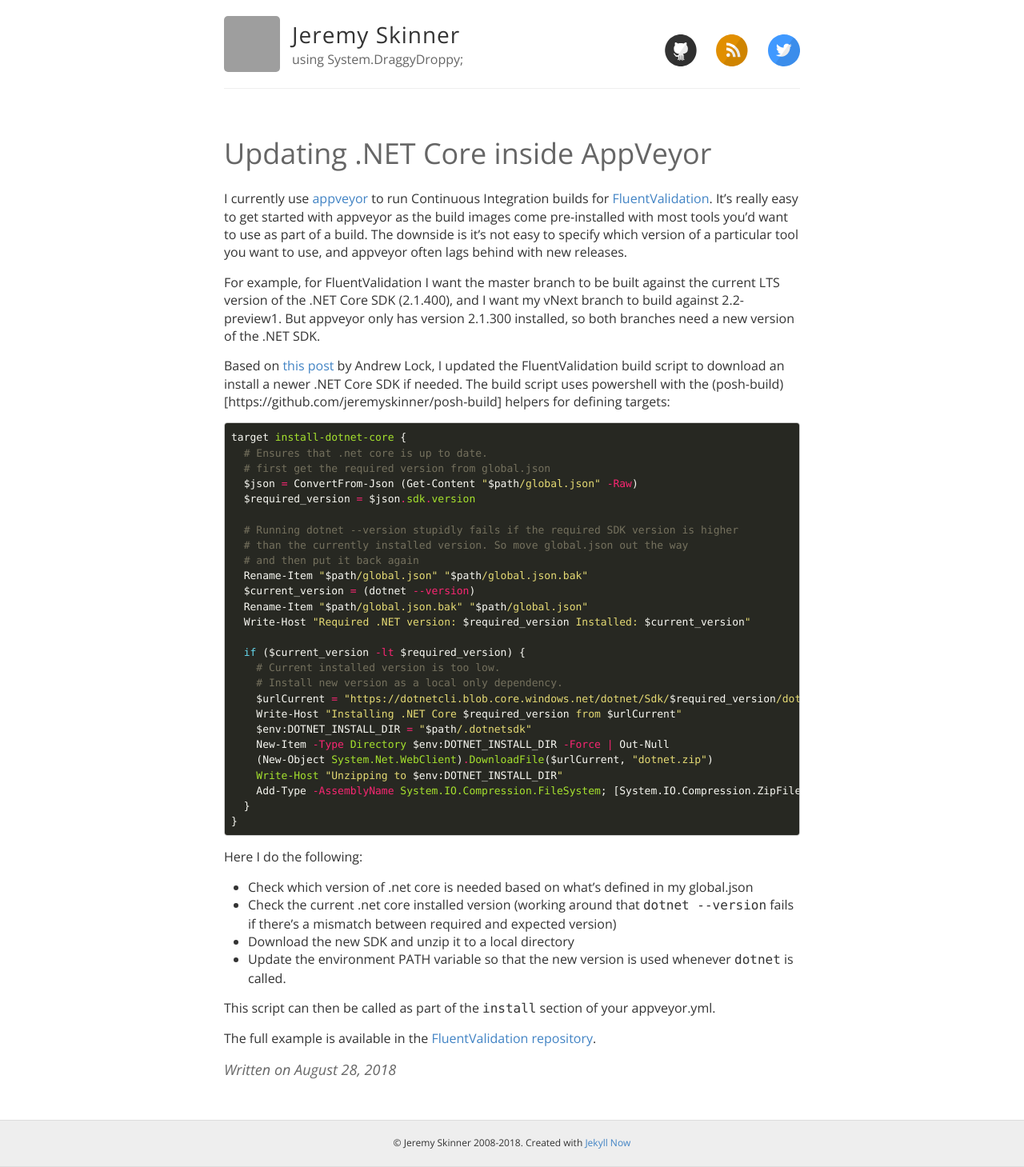
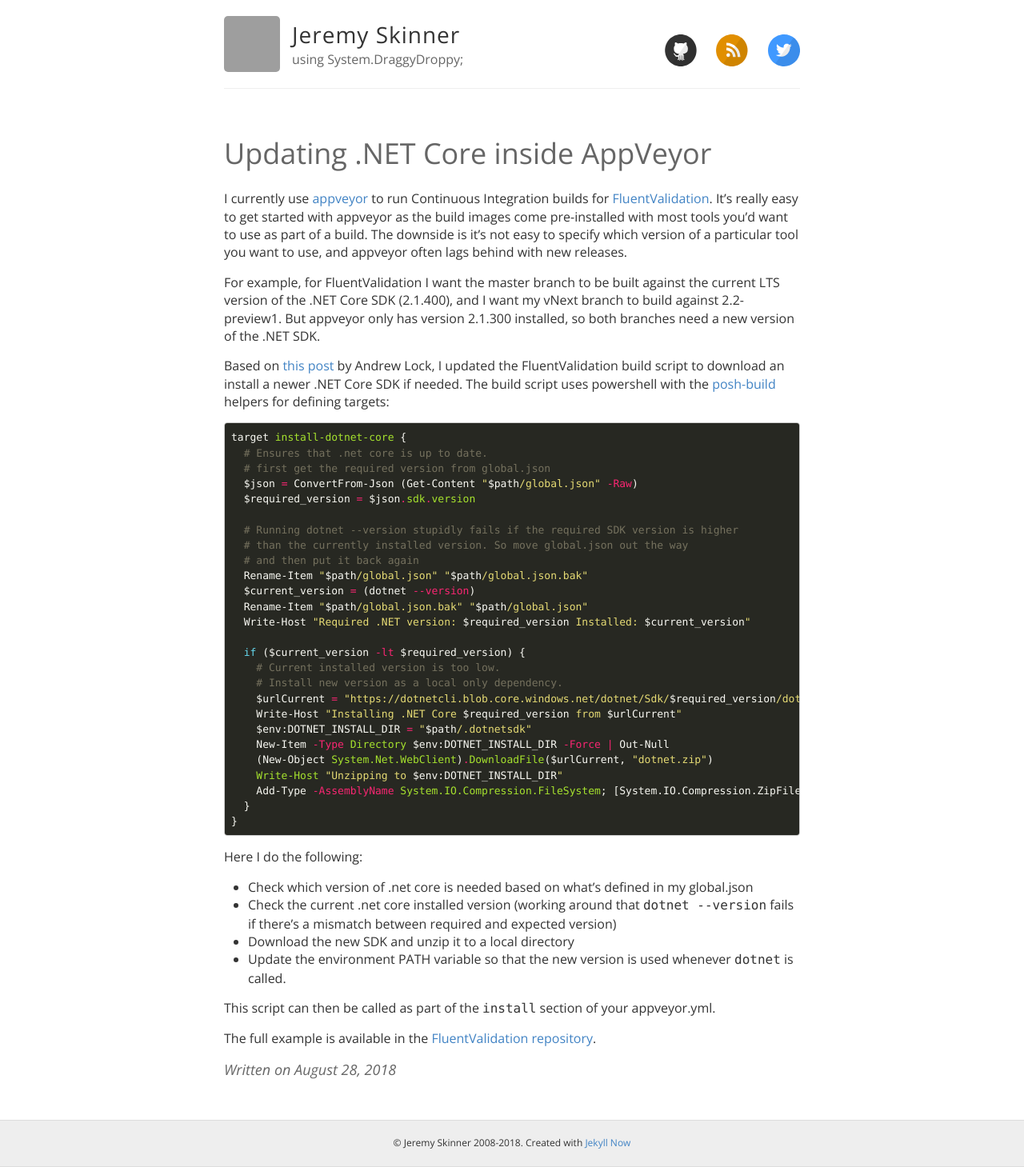
Before and after one commit to JeremySkinner/jeremyskinner.github.com, a Jekyll site: the page built from _posts/2018-08-28-updating-dotnetcore-in-appveyor.md, in a window 1280 px wide. Shown: the whole page at 80% size. Built offline with Jekyll 4.4.1, drawn with Linux system fonts in a browser that asks for light colours; comment, search, counter and statistics services are not loaded; grey boxes are pictures that could not be loaded.

Commit message:
Update 2018-08-28-updating-dotnetcore-in-appveyor.md

````diff
--- a/_posts/2018-08-28-updating-dotnetcore-in-appveyor.md
+++ b/_posts/2018-08-28-updating-dotnetcore-in-appveyor.md
@@ -7,7 +7,7 @@
 
 For example, for FluentValidation I want the master branch to be built against the current LTS version of the .NET Core SDK (2.1.400), and I want my vNext branch to build against 2.2-preview1. But appveyor only has version 2.1.300 installed, so both branches need a new version of the .NET SDK.
 
-Based on [this post](https://andrewlock.net/building-asp-net-core-2-0-preview-2-packages-on-appveyor/) by Andrew Lock, I updated the FluentValidation build script to download an install a newer .NET Core SDK if needed. The build script uses powershell with the (posh-build)[https://github.com/jeremyskinner/posh-build] helpers for defining targets:
+Based on [this post](https://andrewlock.net/building-asp-net-core-2-0-preview-2-packages-on-appveyor/) by Andrew Lock, I updated the FluentValidation build script to download an install a newer .NET Core SDK if needed. The build script uses powershell with the [posh-build](https://github.com/jeremyskinner/posh-build) helpers for defining targets:
 
 ```powershell
 target install-dotnet-core {
````
